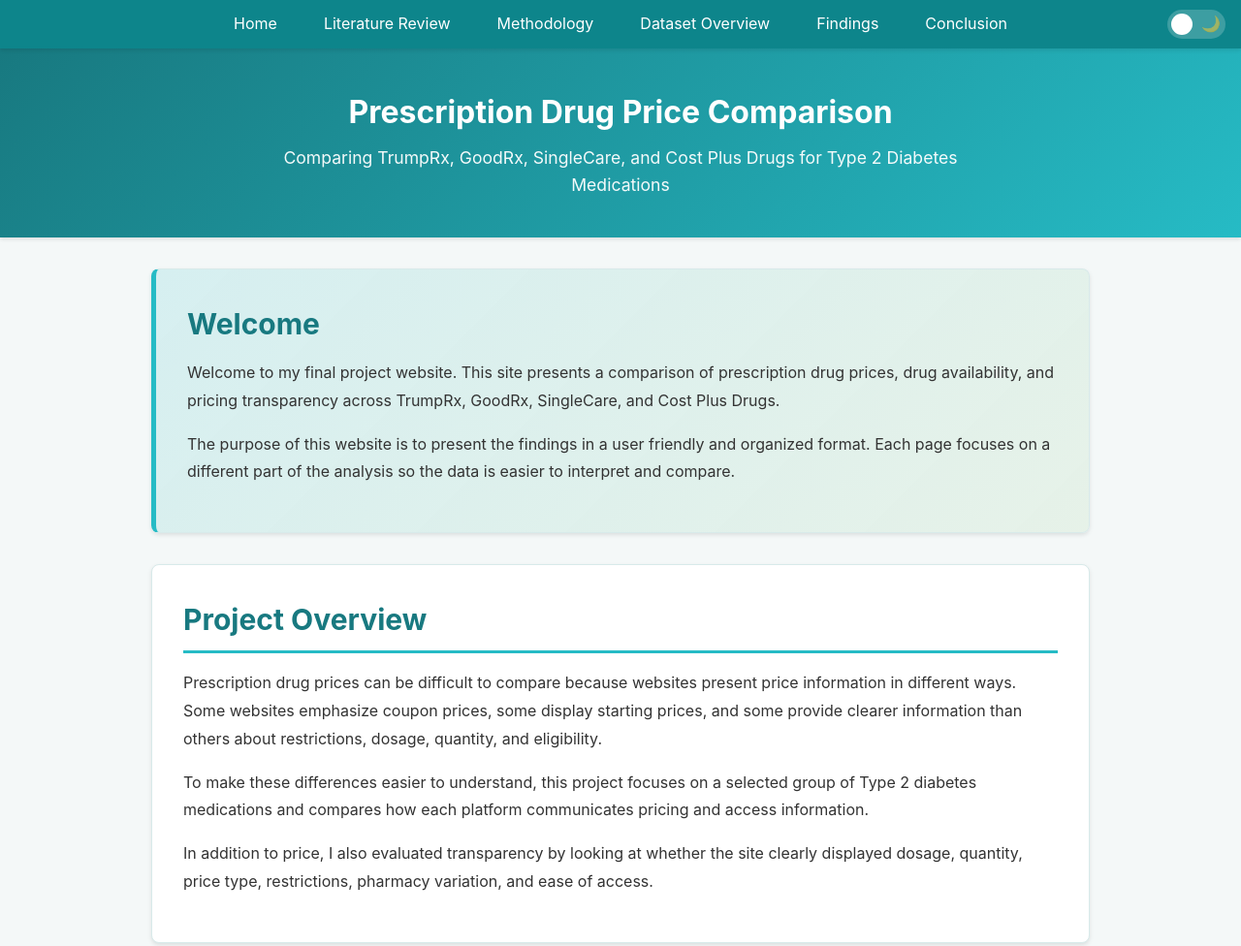
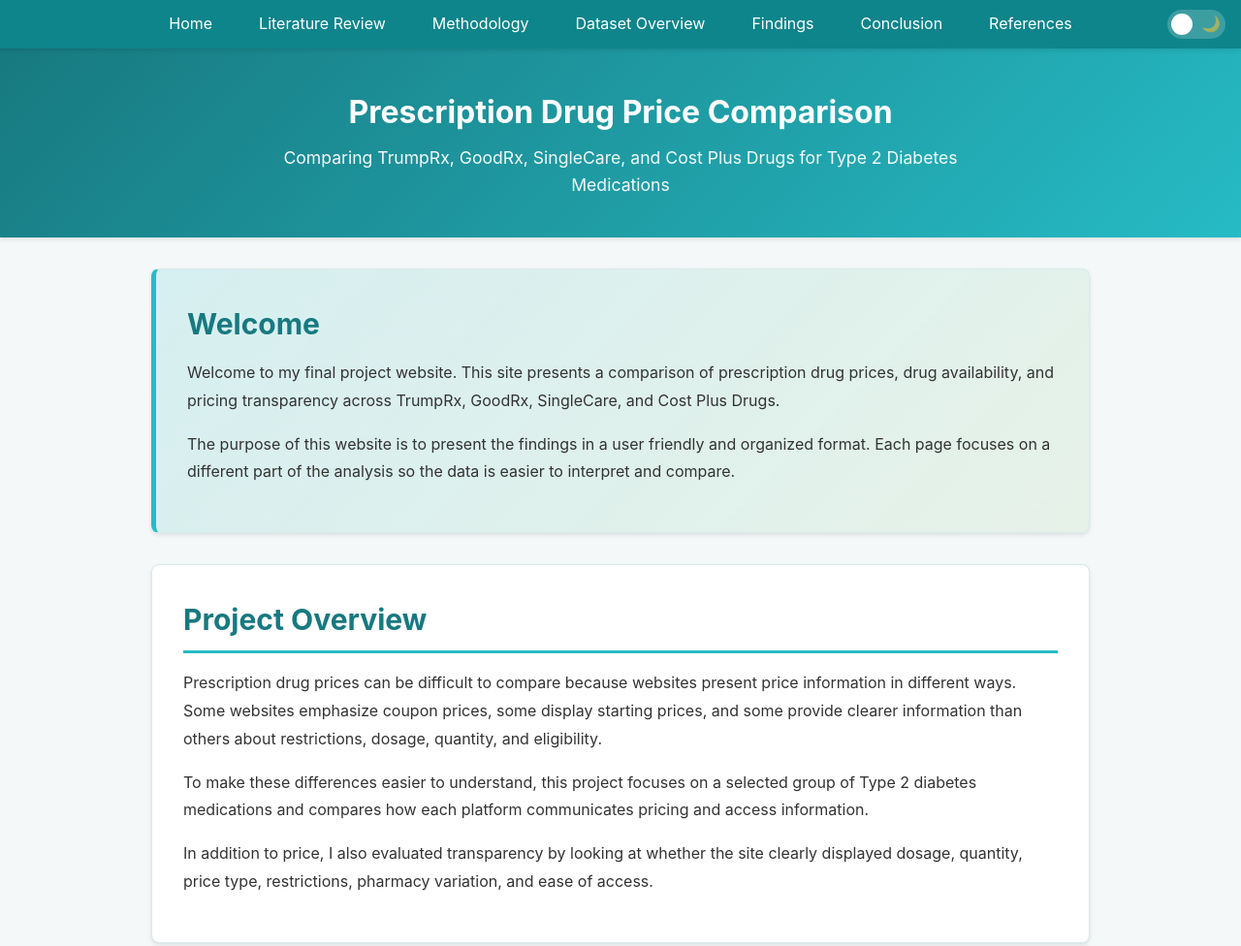
Before and after one commit to mads7984/DCDA40833-final-project, a plain HTML site: page index.html in a window 1280 px wide. Shown: the top 976 px of the page at 97% size. Drawn offline with Linux system fonts and the light colour scheme.

Commit message:
Added references navigation tab to home page

```diff
--- a/index.html
+++ b/index.html
@@ -27,6 +27,7 @@
             <li><a href="pages/overview.html">Dataset Overview</a></li>
             <li><a href="pages/findings.html">Findings</a></li>
             <li><a href="pages/conclusion.html">Conclusion</a></li>
+            <li><a href="pages/references.html">References</a></li>
 
             <!-- Dark Mode Toggle -->
             <!-- I reused the same toggle structure from my portfolio so the website stays visually consistent -->
```
